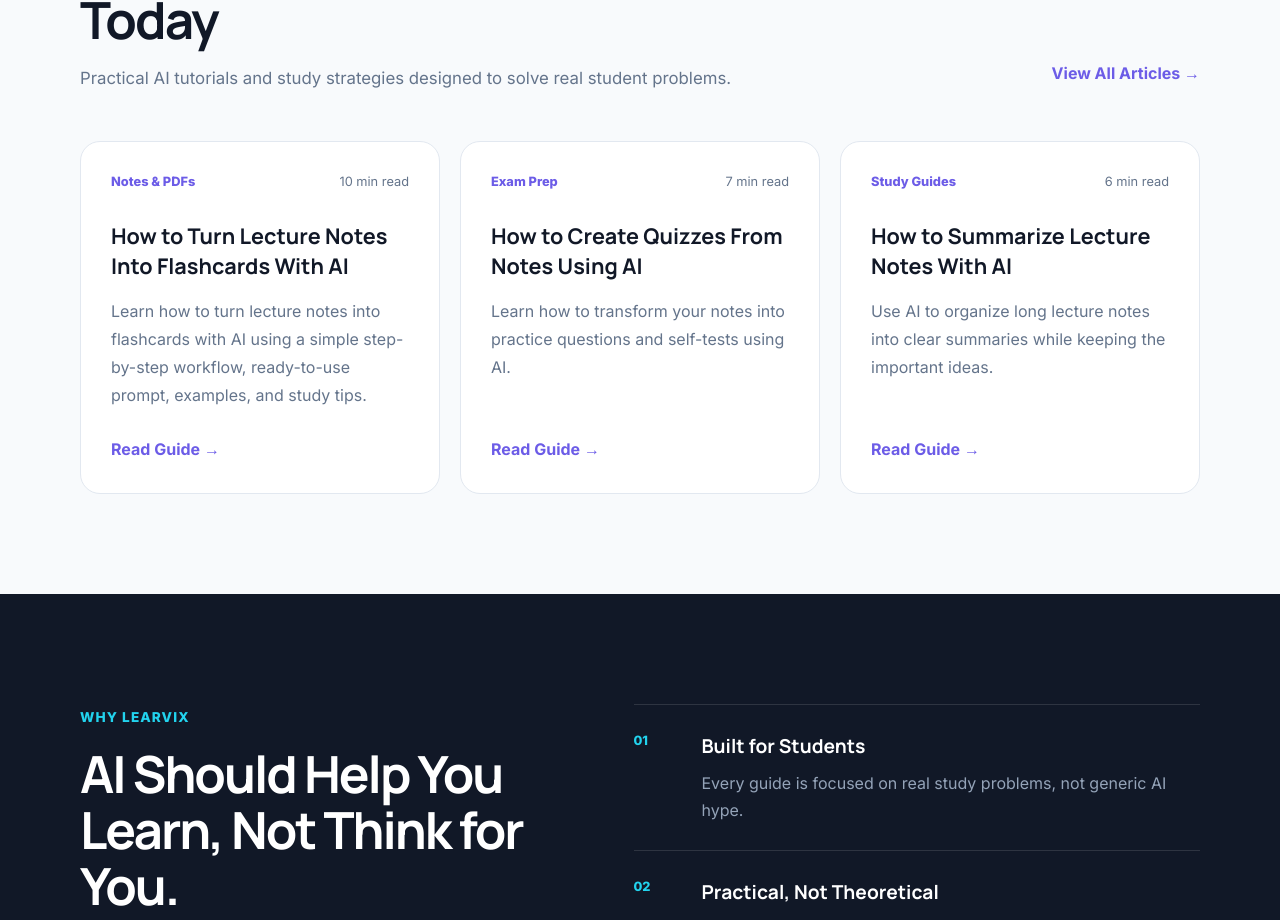
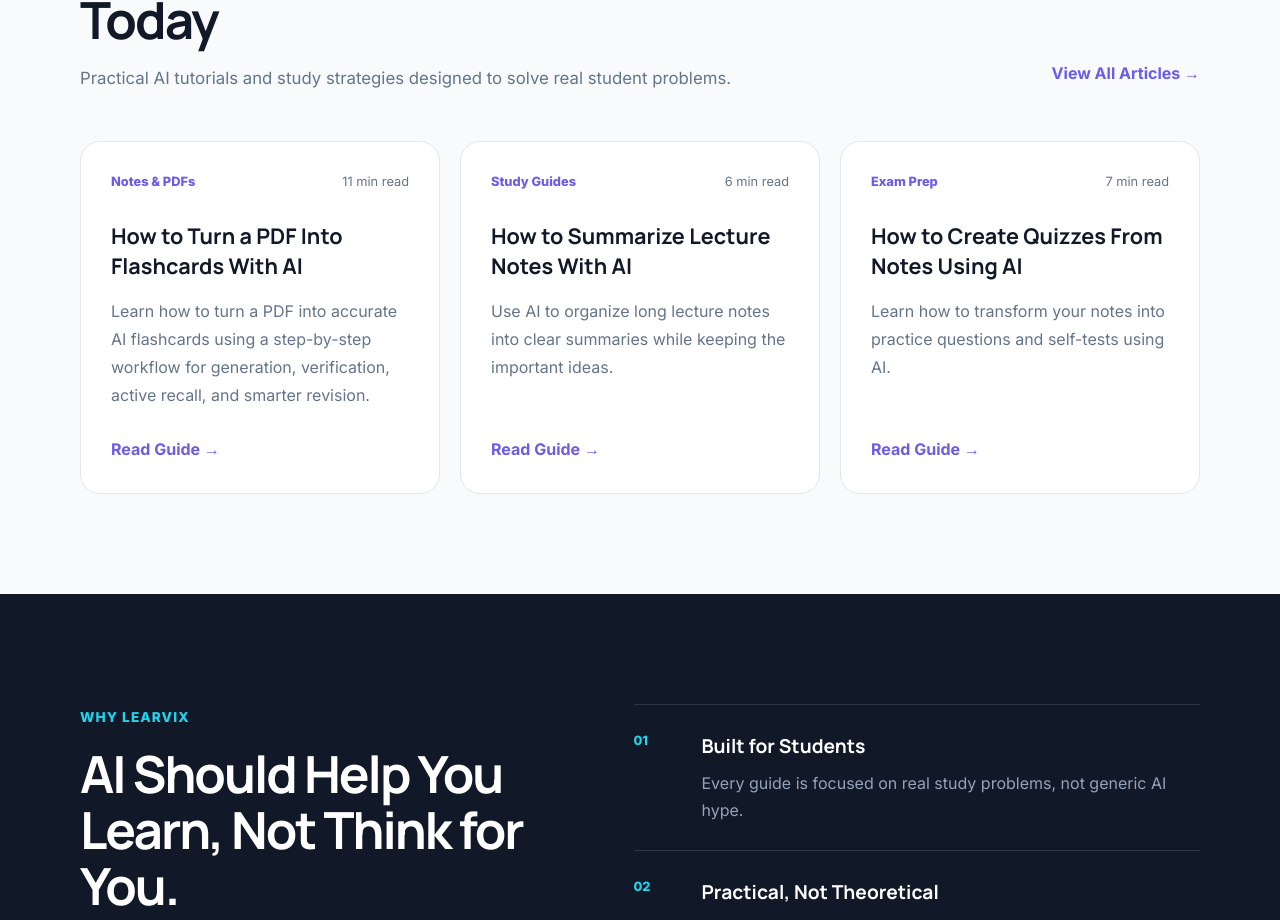
Before and after one commit to kashanbaig382-web/learvix, a Next.js app: page / in a window 1280 px wide. Shown: the part 1963-2883 px from the top of the page. Built offline with nearby package versions, Linux system fonts and the light colour scheme.

Commit message:
Show latest articles first

```diff
--- a/src/components/home/LatestArticles.jsx
+++ b/src/components/home/LatestArticles.jsx
@@ -21,7 +21,7 @@ export default function LatestArticles() {
                 </div>
 
                 <div className="articles-grid">
-                    {publishedArticles.slice(0, 3).map((article) => (
+                   {[...publishedArticles].reverse().slice(0, 3).map((article) => (
                         <article className="article-card" key={article.slug}>
                             <div className="article-card-top">
                                 <span className="article-category">{article.category}</span>
```
